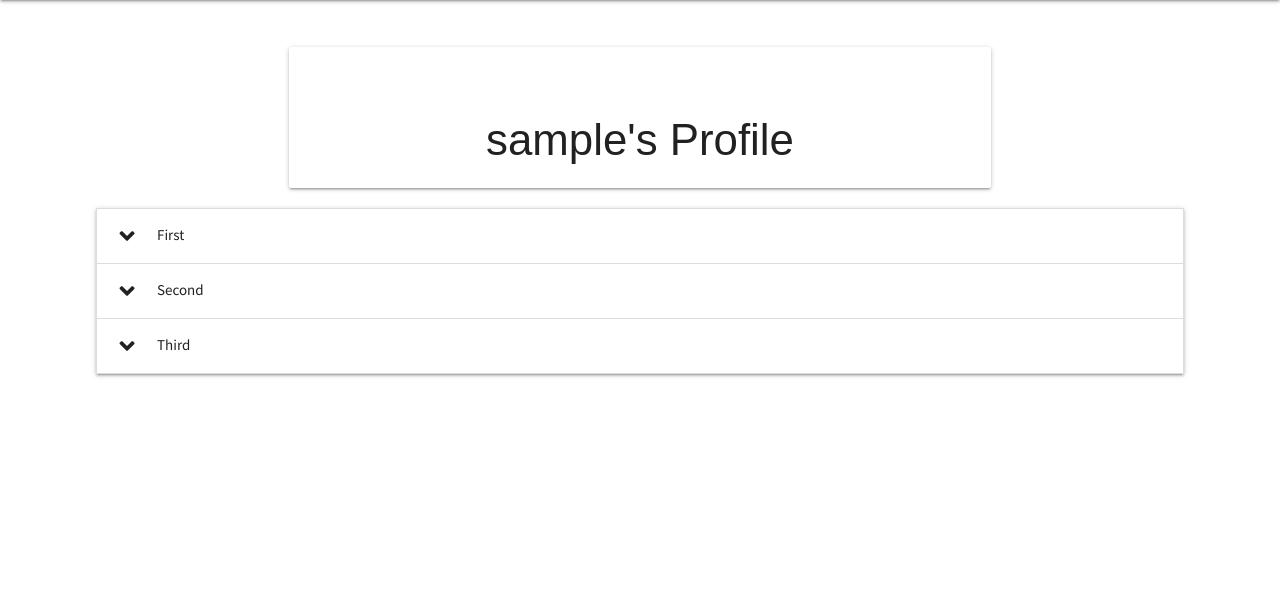
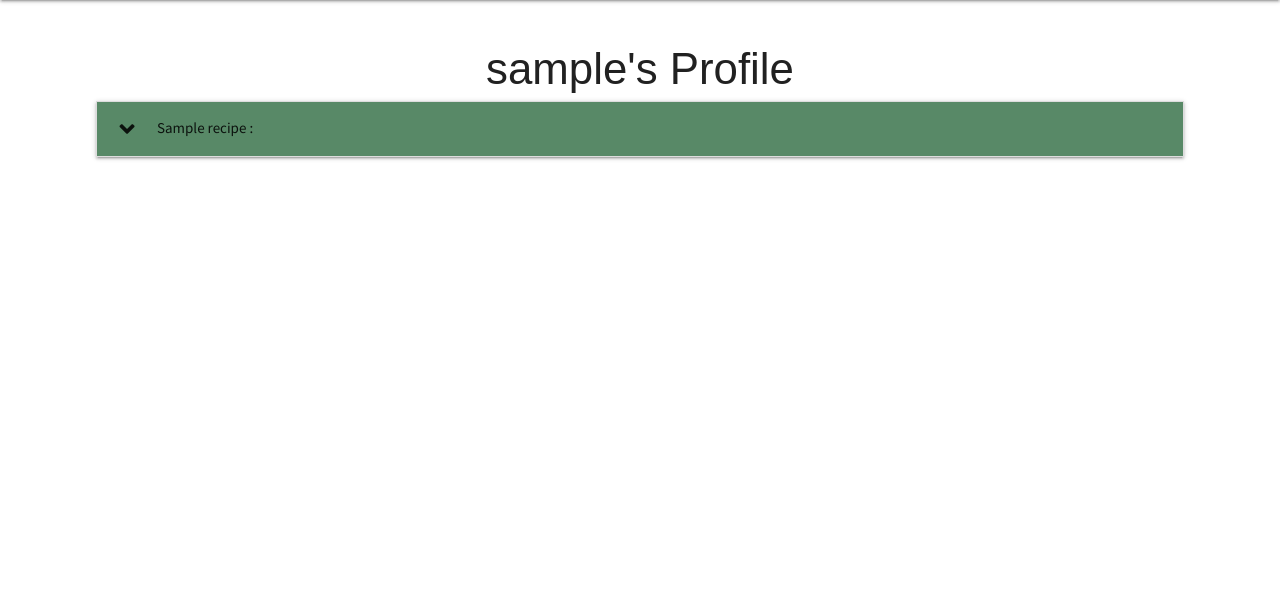
Before and after one commit to Gregory4321/ciao-down, a Flask app: page /profile/1 in a window 1280 px wide. Shown: the part 64-678 px from the top of the page. Run offline with Flask 2, Linux system fonts and the light colour scheme; the visitor is signed in with stand-in values (Sample User, id 1); a database or web service that is not in the repository returns one stand-in record (values such as "Sample title"); some libraries are stand-ins or nearby versions; some web fonts are replaced.

Commit message:
Data from db linked with accordion. Basic styling set

```diff
--- a/app.py
+++ b/app.py
@@ -82,14 +82,18 @@ def login():
     return render_template("login.html")
 
 
-@app.route("/profile/<username>", methods=["GET", "POST"])
+@app.route("/profile/<username>", methods=["GET"])
 def profile(username):
+    # Get session user's recipes from the database
+    recipes = mongo.db.recipes.find()
+
     # Get session user's username from the database
     username = mongo.db.users.find_one(
         {"username": session["user"]})["username"]
 
     if session["user"]:
-        return render_template("profile.html", username=username)
+        return render_template(
+            "profile.html", username=username, recipes=recipes)
 
     return redirect(url_for("login"))
 
--- a/static/css/style.css
+++ b/static/css/style.css
@@ -29,12 +29,8 @@ h1, h2, h3, h4, h5, h6 {
     color: #000;
 }
 
-.navbar-entry {
+.navbar-entry:hover {
     text-decoration: underline;
-}
-
-.navbar-entry:hover{
-    color: #000;
 }
 
 /* ----------------------------- Sidenav */
@@ -81,6 +77,13 @@ h1, h2, h3, h4, h5, h6 {
 
 .col:hover .card-overlay {
     opacity: 1;
+}
+/* ------------------------------------------------ Profile Page */
+
+/* ----------------------------- Accordion Dropdown */
+
+.accordion-head {
+    background-color: #588967;
 }
 
 /* ----------------------------- Forms */
--- a/templates/profile.html
+++ b/templates/profile.html
@@ -4,41 +4,37 @@
 
 
     <main class="container">
-        <div class="row">
-            <div class="col s12 m8 offset-m2">
-                <div class="card-panel">
-                    <h3 class="center-align page-heading">
-                        {{ username }}'s Profile
-                    </h3>
+        <!-- Page Title -->
+        <h3 class="center-align page-heading">
+            {{username}}'s Profile
+        </h3>
+
+        <ul class="collapsible">
+            {% for recipe in recipes %}
+            <li>
+                <div class="collapsible-header accordion-head">
+                    <i class="fas fa-angle-down"></i>
+                    {{ recipe.recipe_title }} :
                 </div>
-            </div>
-        </div>
+                <div class="collapsible-body">
+                    <p>Date added: {{ recipe.date_added }}</p>
+                    {{ recipe.category_name }}
+                    <p>{{ recipe.recipe_description }}</p>
+                    {% if recipe.is_vegetarian == "on" %}
+                        <i class="fab fa-vimeo-v"></i>
+                    {% endif %}
+                    {% if recipe.is_gluten_free == "on" %}
+                        <i class="fab fa-glide-g"></i>
+                    {% endif %}
 
-          <ul class="collapsible">
-    <li>
-      <div class="collapsible-header"><i class="fas fa-angle-down"></i>First</div>
-      <div class="collapsible-body"><span>Lorem ipsum dolor sit amet.</span></div>
-    </li>
-    <li>
-      <div class="collapsible-header"><i class="fas fa-angle-down"></i>Second</div>
-      <div class="collapsible-body"><span>Lorem ipsum dolor sit amet.</span></div>
-    </li>
-    <li>
-      <div class="collapsible-header"><i class="fas fa-angle-down"></i>Third</div>
-      <div class="collapsible-body"><span>Lorem ipsum dolor sit amet.</span></div>
-    </li>
-  </ul>
+                </div>
+            </li>
+            {% endfor %}
+        </ul>
     </main>
 
 
 
-    <!-- {% for recipe in recipes %}
-        {{ recipe.category_name }}<br>
-        {{ recipe.recipe_title }}<br>
-        {{ recipe.recipe_description }}<br>
-        {{ recipe.is_vegetarian }}<br>
-        {{ recipe.is_gluten }}<br>
-        {{ recipe.date_added }}<br>
-    {% endfor %} -->
+
 
 {% endblock %}
```
Also changed, not shown: templates/index.html (+1 -8 lines).
